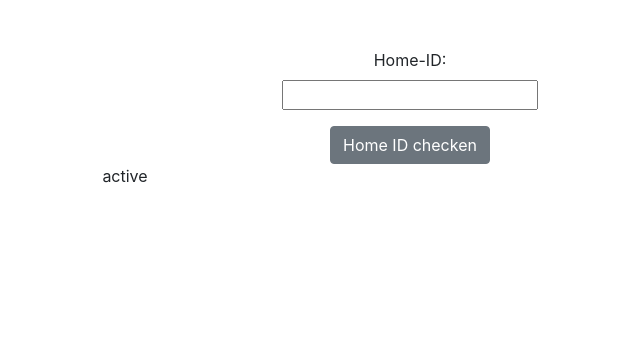
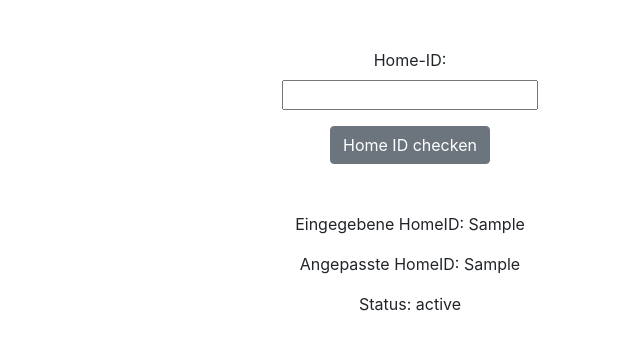
Before and after one commit to nkrings-nettersheim/homeid, a Django app: template checksum/templates/checksum/input.html in a window 1280 px wide. Shown: the top 350 px of the page, without its empty margins (230-870 px from the left). Run offline with Django 4.2, Linux system fonts and the light colour scheme; the template is opened without the code that fills it: values that come from a table or form of the project are taken from there, most other values are stand-ins (such as "Sample title", 1, 10 or a date in 2020).

Commit message:
Change input.html

```diff
--- a/checksum/templates/checksum/input.html
+++ b/checksum/templates/checksum/input.html
@@ -34,7 +34,6 @@
             <label for="{{ form.homeid.id_for_label }}">Home-ID:</label><br>
                         {{ form.homeid }}
                         {{ form.homeid.errors }}
-
         </div>
     </div>
     <div class="row">
@@ -42,13 +41,23 @@
             <button type="submit" class="btn btn-secondary">Home ID checken</button>
         </div>
     </div>
-    <div class="row">
-        <div class="col text-center">
-            {{ result.check_num_status }}
-        </div>
         <br>
         <br>
-        <div class="col text-center">
+    <div class="row">
+        <div class="col form-group text-center">
+            Eingegebene HomeID: {{ result.homeid_start }}
+        </div>
+    </div>
+    <div class="row">
+        <div class="col form-group text-center">
+            Angepasste HomeID: {{ result.homeid_changed }}
+        </div>
+    </div>
+
+
+    <div class="row">
+        <div class="col form-group text-center">
+            Status: {{ result.check_num_status }}
         </div>
     </div>
     </form>
--- a/checksum/views.py
+++ b/checksum/views.py
@@ -4,12 +4,14 @@ from .forms import HomeidForm
 def homeid(request):
     if request.method == "POST":
         form = HomeidForm()
-
+        request.session['homeid_start'] = str(request.POST['homeid'])
         #lowercase to uppercase
         homeid = change_to_uppercase(str(request.POST['homeid']))
 
         #replce O to 0
         homeid = homeid.replace("O", "0")
+
+        request.session['homeid_changed'] = homeid
 
         # check length is 7
         length_status = check_length(homeid)
```
Also changed, not shown: db.sqlite3.
